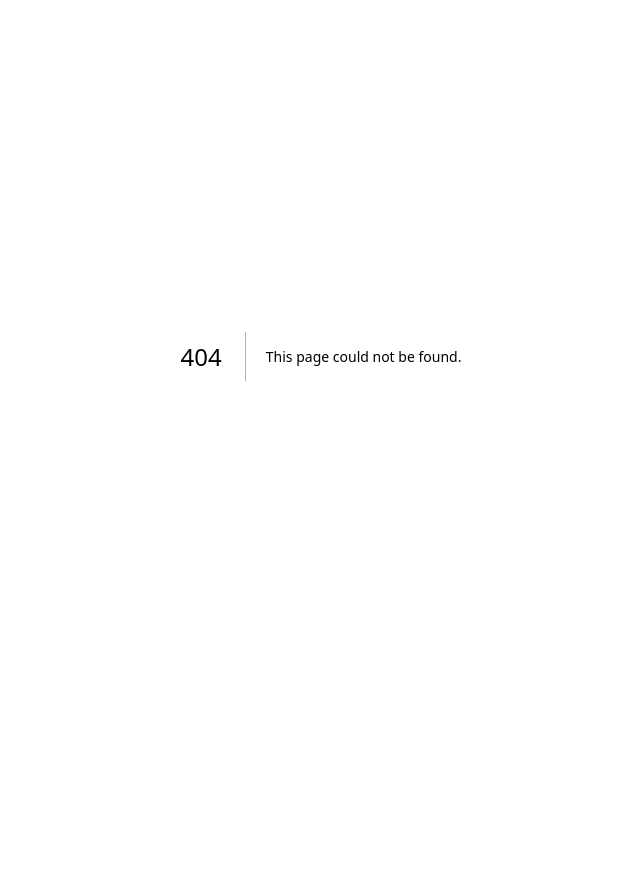
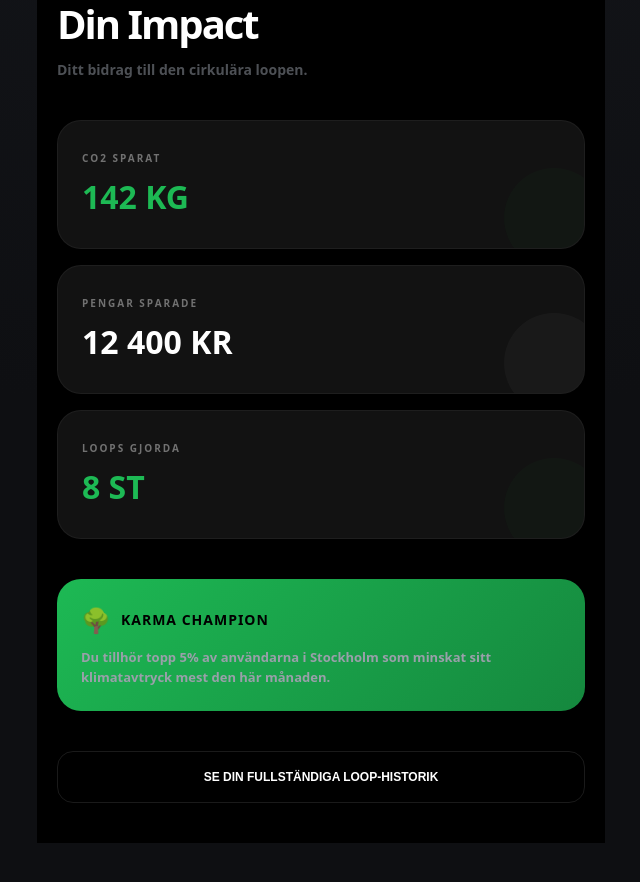
Before and after one commit to gascheckking/marketbeg-appGem, a Next.js app: page /impact in a window 1280 px wide. Before the commit this address had no page. Shown: the part 180-1062 px from the top of the page, without its empty margins (319-959 px from the left). Before the commit the page ends 976 px from the top, so only its background shows below. Built offline with nearby package versions, Linux system fonts and the light colour scheme.

Commit message:
Create page.tsx

```diff
--- /dev/null
+++ b/app/impact/page.tsx
@@ -0,0 +1,81 @@
+// // app/impact/page.tsx
+"use client";
+import React from 'react';
+
+export default function ImpactPage() {
+  const stats = [
+    { label: "CO2 SPARAT", value: "142 KG", color: "#1DB954" },
+    { label: "PENGAR SPARADE", value: "12 400 KR", color: "#fff" },
+    { label: "LOOPS GJORDA", value: "8 ST", color: "#1DB954" }
+  ];
+
+  return (
+    <div style={{ background: "#000", minHeight: "100vh", color: "#fff", padding: "40px 20px" }}>
+      <header style={{ marginBottom: "40px" }}>
+        <h1 style={{ fontSize: "2.5rem", fontWeight: 900, letterSpacing: "-2px", margin: 0 }}>
+          Din Impact
+        </h1>
+        <p style={{ fontSize: "14px", opacity: 0.5, marginTop: "8px", fontWeight: 600 }}>
+          Ditt bidrag till den cirkulära loopen.
+        </p>
+      </header>
+
+      {/* STORA STATS-KORT */}
+      <div style={{ display: "grid", gap: "16px", marginBottom: "40px" }}>
+        {stats.map((stat, i) => (
+          <div key={i} style={{
+            background: "#121212",
+            padding: "30px 24px",
+            borderRadius: "24px",
+            border: "1px solid rgba(255,255,255,0.05)",
+            position: "relative",
+            overflow: "hidden"
+          }}>
+            <div style={{ fontSize: "10px", fontWeight: 900, letterSpacing: "2px", opacity: 0.4, marginBottom: "10px" }}>
+              {stat.label}
+            </div>
+            <div style={{ fontSize: "32px", fontWeight: 900, color: stat.color }}>
+              {stat.value}
+            </div>
+            {/* Dekorativ cirkel i bakgrunden */}
+            <div style={{
+              position: "absolute", right: "-20px", bottom: "-20px",
+              width: "100px", height: "100px", borderRadius: "50%",
+              background: stat.color, opacity: 0.03
+            }} />
+          </div>
+        ))}
+      </div>
+
+      {/* AI ANALYS / BADGE SECTION */}
+      <div style={{
+        background: "linear-gradient(135deg, #1DB954 0%, #15883e 100%)",
+        borderRadius: "24px", padding: "24px", color: "#000"
+      }}>
+        <div style={{ display: "flex", alignItems: "center", gap: "10px", marginBottom: "12px" }}>
+          <span style={{ fontSize: "24px" }}>🌳</span>
+          <span style={{ fontWeight: 900, fontSize: "14px", letterSpacing: "1px" }}>KARMA CHAMPION</span>
+        </div>
+        <p style={{ fontSize: "13px", fontWeight: 700, lineHeight: "1.5", margin: 0 }}>
+          Du tillhör topp 5% av användarna i Stockholm som minskat sitt klimatavtryck mest den här månaden.
+        </p>
+      </div>
+
+      {/* HISTORIK LÄNK */}
+      <button style={{
+        width: "100%",
+        marginTop: "40px",
+        background: "transparent",
+        border: "1px solid rgba(255,255,255,0.1)",
+        color: "#fff",
+        padding: "18px",
+        borderRadius: "16px",
+        fontSize: "12px",
+        fontWeight: 800,
+        cursor: "pointer"
+      }}>
+        SE DIN FULLSTÄNDIGA LOOP-HISTORIK
+      </button>
+    </div>
+  );
+}
```
